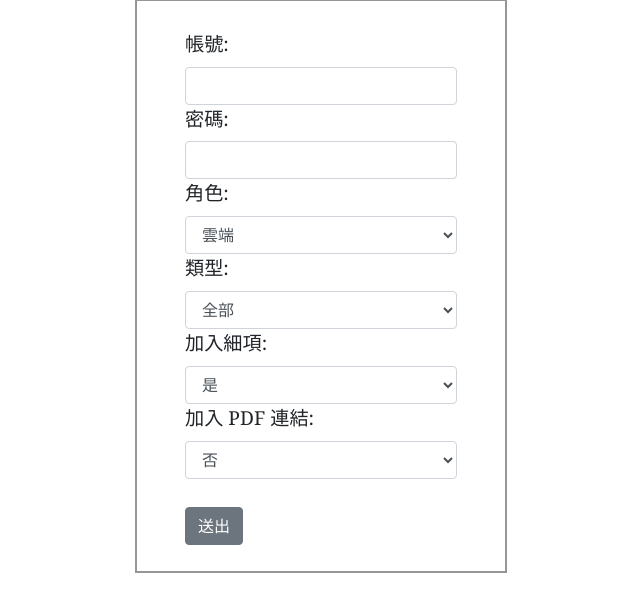
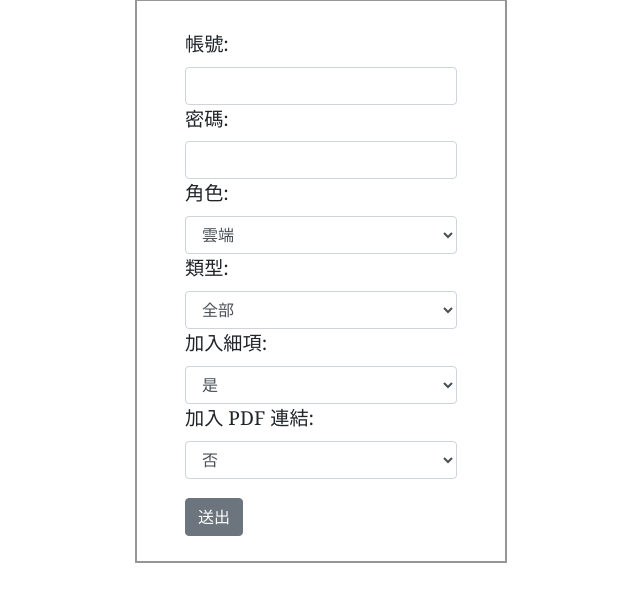
Before and after one commit to j3ygithub/rj3y, a Django app: page /ticket/ in a window 1280 px wide. Shown: the part 105-717 px from the top of the page, without its empty margins (319-959 px from the left). Run offline with Django 3.2, Linux system fonts and the light colour scheme; some libraries are stand-ins or nearby versions.

Commit message:
Update index.html

```diff
--- a/rj3y/ticket/templates/ticket/index.html
+++ b/rj3y/ticket/templates/ticket/index.html
@@ -50,8 +50,9 @@
                             <option value="false">否</option>
                             <option value="true">是</option>
                         </select>
-                        <br>
-                        <button type="submit" class="btn btn-secondary">送出</button>
+                        <div style="padding-top: 1em;">
+                            <button type="submit" class="btn btn-secondary">送出</button>
+                        </div>
                     </div>
                 </form>
             </div>
```
